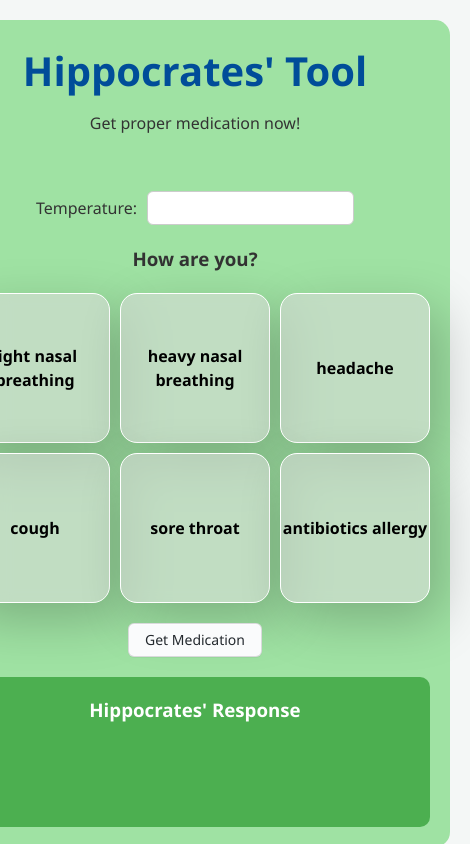
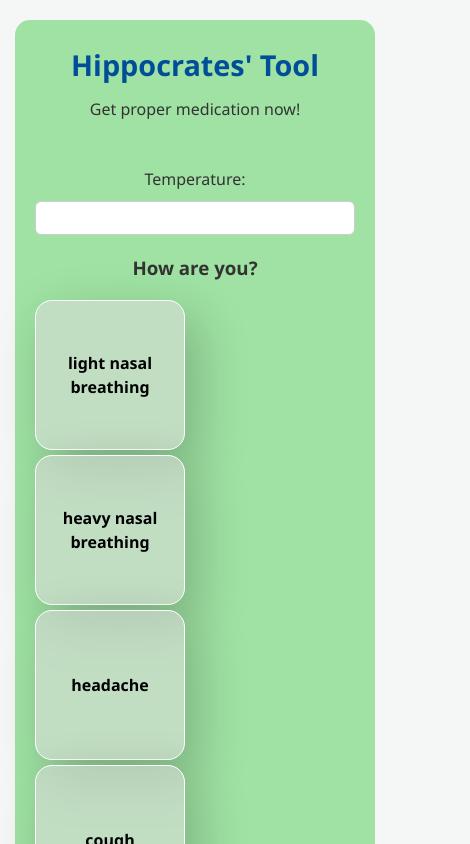
Before and after one commit to jamir4270/hippocrates-tool-2, a React (Vite) app: page / in a window 390 px wide. Shown: the top 844 px of the page, 470 px wide, since content can reach past the window. Built offline with nearby package versions, Linux system fonts and the light colour scheme.

Commit message:
Hotfix: UI mobile responsiveness

```diff
--- a/src/App.css
+++ b/src/App.css
@@ -137,3 +137,46 @@ input[type="text"]:focus {
 .response-header {
   margin-bottom: 0px;
 }
+
+/* Mobile responsiveness adjustments */
+@media (max-width: 600px) {
+  body {
+    padding: 10px;
+  }
+
+  h1 {
+    font-size: 1.8em;
+  }
+
+  .main-content {
+    margin: 10px;
+    padding: 10px;
+  }
+
+  .medication-div {
+    margin: 10px;
+    padding: 10px;
+  }
+
+  .symptom-grid {
+    grid-template-columns: 1fr; /* Changes to a single column layout */
+    margin: 10px;
+    gap: 5px;
+  }
+
+  button {
+    font-size: 12px;
+    padding: 8px 10px;
+  }
+
+  .temperature-div {
+    flex-direction: column; /* Stacks items vertically */
+    margin: 10px;
+  }
+
+  input[type="text"] {
+    margin-top: 10px;
+    margin-left: 0;
+    width: 100%;
+  }
+}
--- a/src/index.css
+++ b/src/index.css
@@ -49,18 +49,3 @@ button:focus,
 button:focus-visible {
   outline: 4px auto -webkit-focus-ring-color;
 }
-
-/* Mobile responsiveness
-  Adjust font sizes and padding for screens smaller than 768px
-*/
-@media (max-width: 768px) {
-  h1 {
-    font-size: 2.5em; /* Smaller font size for smaller screens */
-    line-height: 1.2;
-  }
-
-  button {
-    padding: 0.5em 1em; /* Slightly less padding for buttons */
-    font-size: 0.9em; /* Smaller font size for buttons */
-  }
-}
```
